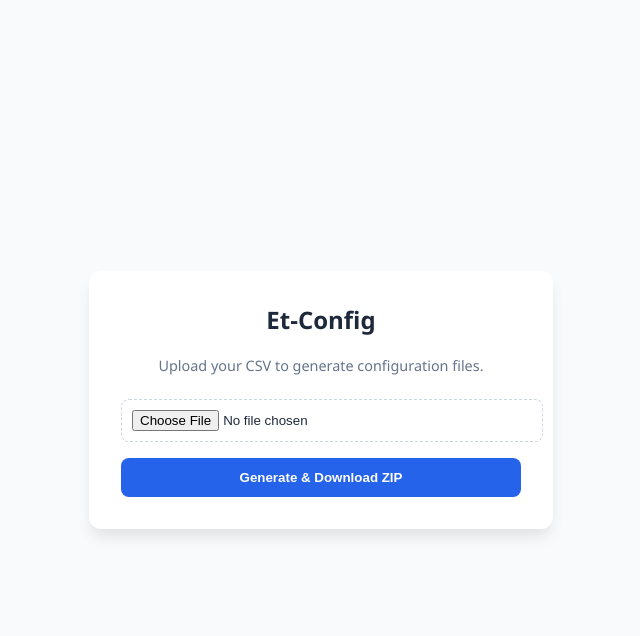
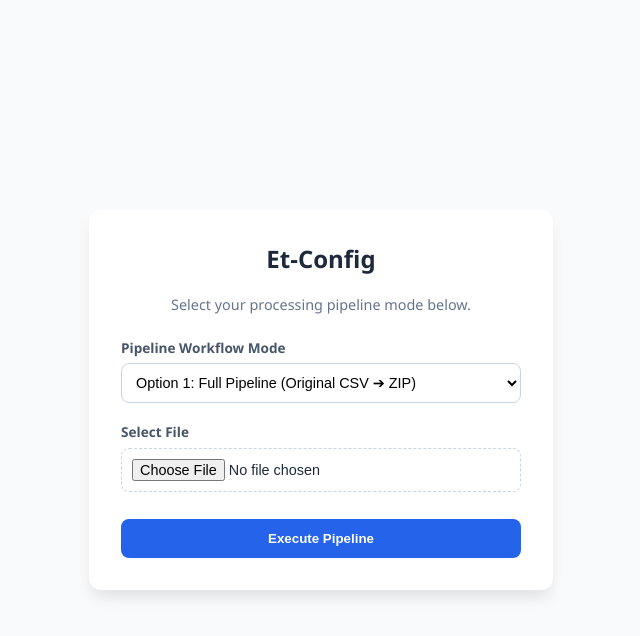
Before and after one commit to jhepburn-hue/Et-Config-Simplified, a Flask app: page / in a window 1280 px wide. Shown: the top 636 px of the page, without its empty margins (319-959 px from the left). Run offline with Flask 3, Linux system fonts and the light colour scheme.

Commit message:
Added new options

```diff
--- a/app.py
+++ b/app.py
@@ -23,10 +23,13 @@ def index():
 @app.route('/upload', methods=['POST'])
 def run_pipeline():
     file = request.files.get('file')
+    mode = request.form.get('mode', 'full')
+
     if not file or file.filename == '':
         return jsonify({"error": "No file selected"}), 400
 
     original_name = secure_filename(file.filename)
+    base_filename = original_name.rsplit('.', 1)[0]
     session_id = str(uuid.uuid4())[:8]
     run_dir = os.path.join(os.getcwd(), 'temp_runs', session_id)
 
@@ -41,11 +44,25 @@ def run_pipeline():
         os.makedirs(sheets_dir, exist_ok=True)
         os.makedirs(ws_output_dir, exist_ok=True)
 
-        # Save uploaded file to /sales/sheets
-        uploaded_file_path = os.path.join(sheets_dir, original_name)
+        # Dynamic Name Suffixes Based on Selection
+        if mode == 'sales_only':
+            export_name = f"{base_filename}_EDITABLE.csv"
+        elif mode == 'build_only':
+            export_name = f"{base_filename}_CONFIGS.zip"
+        else:
+            export_name = f"{base_filename}_FULL_PIPELINE.zip"
+
+        # Setup File Routing & Save
+        if mode == 'build_only':
+            uploaded_file_path = os.path.join(scripts_dir, original_name)
+            generated_filename = original_name
+        else:
+            uploaded_file_path = os.path.join(sheets_dir, original_name)
+
+        # Save the file stream once so it writes full contents
         file.save(uploaded_file_path)
 
-        # Extract the real Config Name to know what output file to expect
+        # Extract Config Name from CSV Headers
         config_name = None
         try:
             import csv
@@ -59,46 +76,61 @@ def run_pipeline():
             return jsonify({"error": f"Failed to parse CSV headers: {str(csv_err)}"}), 400
 
         if not config_name:
-            config_name = original_name.split('.')[0]
+            config_name = base_filename
 
-        generated_filename = f"{config_name}.csv"
+        if mode != 'build_only':
+            generated_filename = f"{config_name}.csv"
 
-        # Run the shell script (The "Magic Sales" part)
-        shell_result = subprocess.run(
-            ['sh', 'newMagicSales.sh', f'./sheets/{original_name}'],
-            cwd=sales_dir,
-            capture_output=True,
-            text=True
-        )
-        if shell_result.returncode != 0:
-            return jsonify({"error": f"newMagicSales.sh failed: {shell_result.stderr}"}), 500
+        # STEP 1: Run Magic Sales Script (Option 1 & Option 2)
+        if mode in ['full', 'sales_only']:
+            shell_result = subprocess.run(
+                ['sh', 'newMagicSales.sh', f'./sheets/{original_name}'],
+                cwd=sales_dir,
+                capture_output=True,
+                text=True
+            )
+            if shell_result.returncode != 0:
+                return jsonify({"error": f"newMagicSales.sh failed: {shell_result.stderr}"}), 500
 
-        # Move generated file from /sales to /scripts
-        source_path = os.path.join(sales_dir, generated_filename)
-        dest_path = os.path.join(scripts_dir, generated_filename)
+            source_path = os.path.join(sales_dir, generated_filename)
+            if not os.path.exists(source_path):
+                return jsonify({"error": f"Shell script finished but {generated_filename} was not found in {sales_dir}"}), 500
 
-        if not os.path.exists(source_path):
-            return jsonify({"error": f"Shell script finished but {generated_filename} was not found in {sales_dir}"}), 500
+            # If user ONLY wants the intermediate CSV, send it back immediately
+            if mode == 'sales_only':
+                # We need a persistent copy to send outside the try/finally cleanup block
+                out_csv_path = os.path.join(os.getcwd(), 'uploads', f"edited_{generated_filename}")
+                shutil.copy(source_path, out_csv_path)
+                return send_file(out_csv_path, as_attachment=True, download_name=f"edited_{generated_filename}")
 
-        shutil.move(source_path, dest_path)
+            # If Full Pipeline, move intermediate CSV to scripts folder for step 2
+            dest_path = os.path.join(scripts_dir, generated_filename)
+            shutil.move(source_path, dest_path)
 
-        # Run buildCfg.py using the Absolute Path
-        abs_csv_path = os.path.abspath(dest_path)
-        result = subprocess.run(
-            ['python3', 'buildCfg.py', abs_csv_path],
-            cwd=scripts_dir,
-            capture_output=True,
-            text=True
-        )
+        # STEP 2: Run Build Config Script (Option 1 & Option 3)
+        if mode in ['full', 'build_only']:
+            target_csv = os.path.join(scripts_dir, generated_filename)
+            abs_csv_path = os.path.abspath(target_csv)
 
-        if result.returncode != 0:
-            raise subprocess.CalledProcessError(result.returncode, result.args, output=result.stdout, stderr=result.stderr)
+            result = subprocess.run(
+                ['python3', 'buildCfg.py', abs_csv_path],
+                cwd=scripts_dir,
+                capture_output=True,
+                text=True
+            )
 
-        # Zip and Send
-        zip_base_name = os.path.join(run_dir, f"processed_{config_name}")
-        zip_path = shutil.make_archive(zip_base_name, 'zip', ws_output_dir)
+            if result.returncode != 0:
+                raise subprocess.CalledProcessError(result.returncode, result.args, output=result.stdout, stderr=result.stderr)
 
-        return send_file(zip_path, as_attachment=True)
+            # Zip and Send configurations
+            zip_base_name = os.path.join(run_dir, f"processed_{config_name}")
+            zip_path = shutil.make_archive(zip_base_name, 'zip', ws_output_dir)
+
+            # Copy zip out of run_dir to safely send it without cleanup race conditions
+            out_zip_path = os.path.join(os.getcwd(), 'uploads', f"processed_{config_name}.zip")
+            shutil.copy(zip_path, out_zip_path)
+
+            return send_file(out_zip_path, as_attachment=True, download_name=f"processed_{config_name}.zip")
 
     except subprocess.CalledProcessError as e:
         return jsonify({"error": f"Script Error: {e.stderr if e.stderr else e.output}"}), 500
@@ -110,4 +142,5 @@ def run_pipeline():
             shutil.rmtree(run_dir)
 
 if __name__ == '__main__':
-    app.run(port=5000, debug=True)
+    port = int(os.environ.get("PORT", 5000))
+    app.run(host='0.0.0.0', port=port)
--- a/templates/index.html
+++ b/templates/index.html
@@ -37,13 +37,32 @@
         h2 { margin-top: 0; color: var(--text); font-weight: 600; }
         p { color: #64748b; font-size: 0.9rem; margin-bottom: 1.5rem; }
 
-        input[type="file"] {
+        .form-group {
+            text-align: left;
+            margin-bottom: 1.2rem;
+        }
+
+        label {
+            display: block;
+            font-size: 0.85rem;
+            font-weight: 600;
+            margin-bottom: 0.4rem;
+            color: #475569;
+        }
+
+        select, input[type="file"] {
             display: block;
             width: 100%;
-            margin-bottom: 1rem;
+            box-sizing: border-box;
             padding: 10px;
+            border: 1px solid #cbd5e1;
+            border-radius: 8px;
+            background: #fff;
+            font-size: 0.9rem;
+        }
+
+        input[type="file"] {
             border: 1px dashed #cbd5e1;
-            border-radius: 8px;
             cursor: pointer;
         }
 
@@ -57,6 +76,7 @@
             cursor: pointer;
             width: 100%;
             transition: background 0.2s;
+            margin-top: 0.5rem;
         }
 
         button:hover { background-color: var(--primary-hover); }
@@ -88,18 +108,31 @@
     <div class="card">
         <div id="form-area">
             <h2>Et-Config</h2>
-            <p>Upload your CSV to generate configuration files.</p>
+            <p>Select your processing pipeline mode below.</p>
 
             <form id="upload-form" action="/upload" method="post" enctype="multipart/form-data">
-                <input type="file" name="file" accept=".csv" required>
-                <button type="submit" id="submit-btn">Generate & Download ZIP</button>
+                <div class="form-group">
+                    <label for="mode">Pipeline Workflow Mode</label>
+                    <select name="mode" id="mode">
+                        <option value="full">Option 1: Full Pipeline (Original CSV ➔ ZIP)</option>
+                        <option value="sales_only">Option 2: Magic Sales Only (Original CSV ➔ Edited CSV)</option>
+                        <option value="build_only">Option 3: Build Configs Only (Edited CSV ➔ ZIP)</option>
+                    </select>
+                </div>
+
+                <div class="form-group">
+                    <label for="file">Select File</label>
+                    <input type="file" name="file" id="file" accept=".csv" required>
+                </div>
+
+                <button type="submit" id="submit-btn">Execute Pipeline</button>
             </form>
         </div>
 
         <div id="loading-area">
             <div class="spinner"></div>
             <div class="loading-text">Processing your files...</div>
-            <p style="margin-top: 10px; font-size: 0.8rem;">This may take a moment while we build your configs.</p>
+            <p style="margin-top: 10px; font-size: 0.8rem;">This may take a moment while scripts are executing.</p>
         </div>
     </div>
 
@@ -115,11 +148,9 @@
         formArea.style.display = 'none';
         loadingArea.style.display = 'block';
 
-        // Prepare the file to send
         const formData = new FormData(form);
 
         try {
-            // Send to Python and wait for the response
             const response = await fetch('/upload', {
                 method: 'POST',
                 body: formData
@@ -130,22 +161,33 @@
                 throw new Error(errorData.error || 'Unknown server error');
             }
 
-            // Convert the response to the ZIP file
+            // Figure out filename from content-disposition header if present
+            let filename = "downloaded_file";
+            const disposition = response.headers.get('content-disposition');
+            if (disposition && disposition.indexOf('filename=') !== -1) {
+                var filenameRegex = /filename[^;=\n]*=((['"]).*?\2|[^;\n]*)/;
+                var matches = filenameRegex.exec(disposition);
+                if (matches != null && matches[1]) {
+                    filename = matches[1].replace(/['"]/g, '');
+                }
+            } else {
+                // Fallback extensions based on selection mode if header parsing misses it
+                const currentMode = document.getElementById('mode').value;
+                filename = currentMode === 'sales_only' ? 'edited_config.csv' : 'processed_configs.zip';
+            }
+
             const blob = await response.blob();
-
-            // Create a hidden link to trigger the download
             const url = window.URL.createObjectURL(blob);
             const a = document.createElement('a');
             a.href = url;
-            a.download = "processed_configs.zip";
+            a.download = filename;
             document.body.appendChild(a);
             a.click();
             a.remove();
 
-            // Update UI to "Success" only after the download starts
             loadingArea.innerHTML = `
                 <div style="color: #059669; font-weight: 600; font-size: 1.2rem;">Success!</div>
-                <p>Your configuration ZIP has been generated.</p>
+                <p>Your output file has been generated and downloaded.</p>
                 <button onclick="location.reload()" style="background: #64748b; margin-top:10px;">Process another file</button>
             `;
 
```
Also changed, not shown: main.js (+9 -5 lines).
